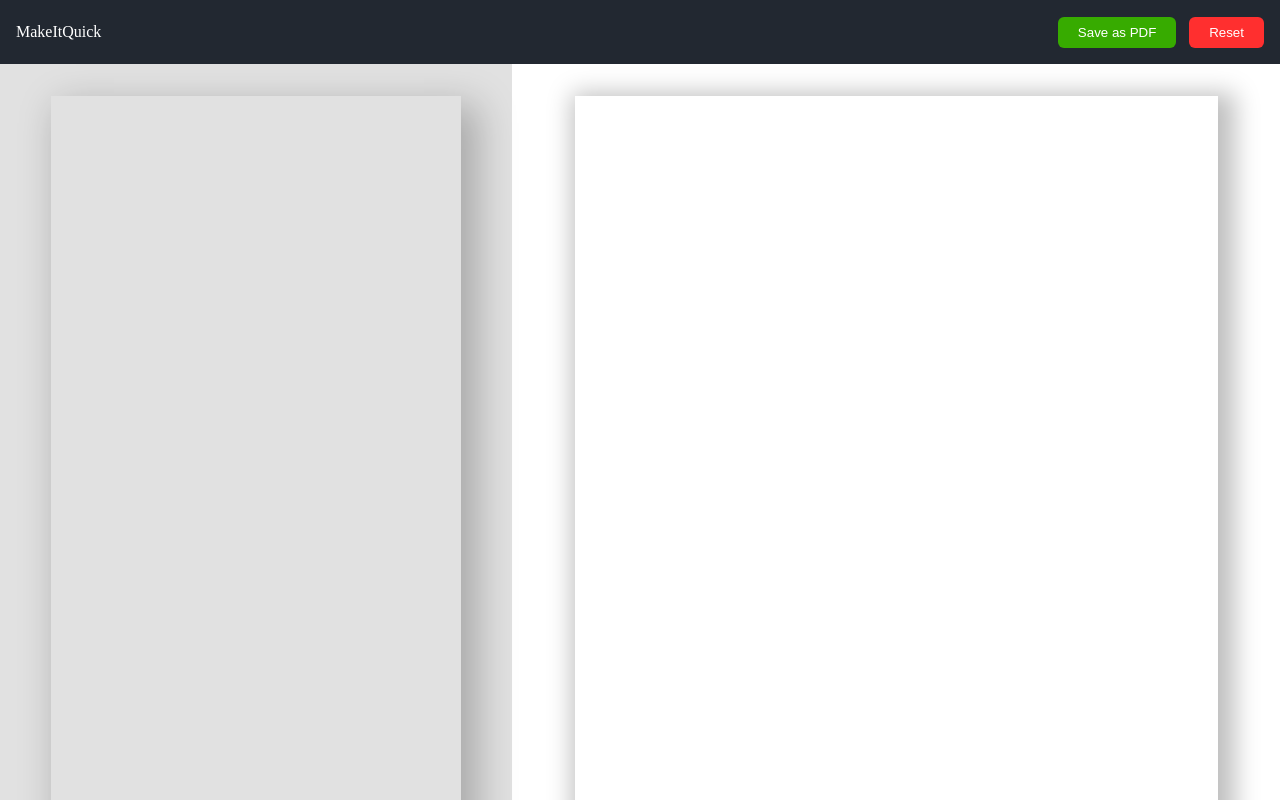
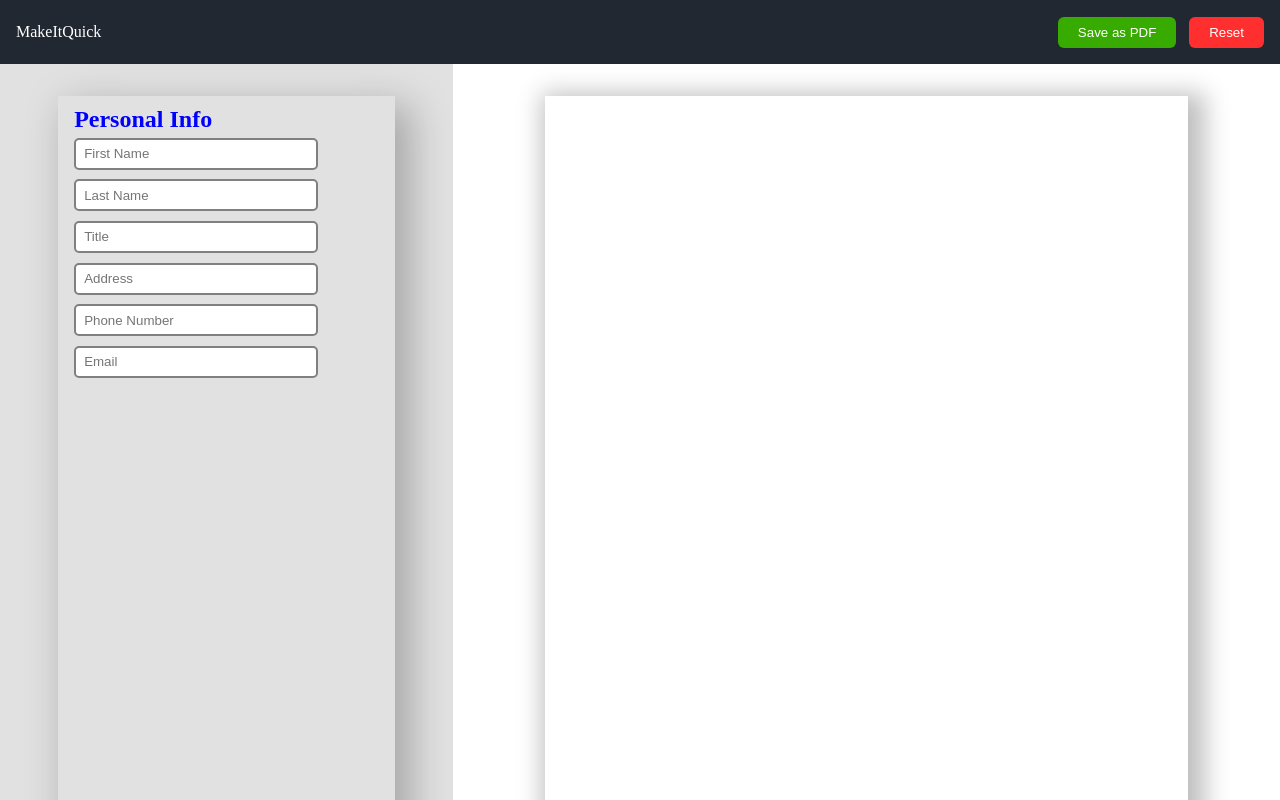
Before and after one commit to abh1sh3kk/cv-maker, a React (Create React App) app: page / in a window 1280 px wide. Shown: the top 800 px of the page. Built offline with nearby package versions, Linux system fonts and the light colour scheme.

Commit message:
MVP done .. styling and few things remaining

```diff
--- a/package.json
+++ b/package.json
@@ -6,9 +6,11 @@
     "@testing-library/jest-dom": "^5.16.5",
     "@testing-library/react": "^13.4.0",
     "@testing-library/user-event": "^13.5.0",
+    "html2pdf.js": "^0.10.1",
     "react": "^18.2.0",
     "react-dom": "^18.2.0",
     "react-scripts": "5.0.1",
+    "styled-components": "^5.3.6",
     "web-vitals": "^2.1.4"
   },
   "scripts": {
--- a/public/index.html
+++ b/public/index.html
@@ -40,4 +40,6 @@
       To create a production bundle, use `npm run build` or `yarn build`.
     -->
   </body>
+  <script src="https://cdnjs.cloudflare.com/ajax/libs/html2pdf.js/0.10.1/html2pdf.bundle.min.js" integrity="sha512-GsLlZN/3F2ErC5ifS5QtgpiJtWd43JWSuIgh7mbzZ8zBps+dvLusV+eNQATqgA/HdeKFVgA5v3S/cIrLF7QnIg==" crossorigin="anonymous" referrerpolicy="no-referrer"></script>
+
 </html>
--- a/src/Components/CV.js
+++ b/src/Components/CV.js
@@ -1,9 +1,24 @@
 import React from 'react'
 import "./stylesheets/CVstyles.css"
+import html2pdf from "html2pdf.js"
 
-function CV() {
+function CV(props) {
+  const {firstname, lastname, title, address, phoneNumber, email} = props.cvData
+
+
+
   return (
-    <div className='cv-base'></div>
+    <section>
+    <div className='cv-base'>
+      <div className='name'>{firstname} {lastname}</div>
+      <div className='title'>{title}</div>
+      <div className='address'>{address}</div>
+      <div className='phoneNumber'>{phoneNumber}</div>
+      <div className='email'>{email}</div>
+
+    </div>
+
+    </section>
   )
   }
 export default CV;
--- /dev/null
+++ b/src/Components/Experience.js
@@ -0,0 +1,12 @@
+import React from 'react'
+
+function Experience() {
+
+  return (
+    <div>
+	{/* <input type="text" onChange={handleChange} /> */}
+    </div>
+  )
+}
+
+export default Experience;
--- a/src/Components/Header.js
+++ b/src/Components/Header.js
@@ -1,12 +1,21 @@
 import React from 'react'
 import  "./stylesheets/Header.css"
+import JsPDF from 'jspdf'
 
 function Header() {
+
+const generatePDF = () => {
+    const cvInPdf = new JsPDF('portrait','pt','a4');
+    cvInPdf.html(document.querySelector('.cv-base')).then(() => {
+        cvInPdf.save('cv.pdf');
+    });
+  }
+
   return (
     <nav className="navbar">
 	<section className='leftNav'>MakeItQuick</section>
 	<section className='rightNav'>
-		<button className='saveAsPdf'>Save as PDF</button>
+		<button className='saveAsPdf' onClick={generatePDF}>Save as PDF</button>
 		<button className='reset'>Reset</button>
 	</section>
     </nav>
--- a/src/Components/InputFields.js
+++ b/src/Components/InputFields.js
@@ -1,10 +1,14 @@
 import React from 'react'
+import PersonalInfo from './PersonalInfo';
+import Experience from './Experience';
 import "./stylesheets/inputStyles.css"
 
-function InputFields() {
+function InputFields({cvData, handleChange}) {
+  console.log("I am inputfields")
   return (
     <div className='inputFields'>
-      {/* <div className='inputBox'></div> */}
+      <PersonalInfo cvData={cvData} handleChange={handleChange}/>
+      <Experience />
     </div>
   )
   }
--- a/src/Components/Main.js
+++ b/src/Components/Main.js
@@ -1,19 +1,37 @@
 import React from 'react'
-
 import InputFields from './InputFields'
 import CV from "./CV"
-
 import "./stylesheets/main.css"
 
 function Main() {
+
+  const [cvData, setCVData] = React.useState({
+    firstname: "",
+    lastname: "",
+    title: "",
+    email: "",
+    phoneNumber: "",
+    address: "",
+  });
+
+  function handleChange(event){
+    setCVData(oldData => ({
+      ...oldData,
+      [event.target.name]: event.target.value
+    }))
+
+  }
+
   return (
     <main>
       <section className='inputSection'>
-        <InputFields />
+        <InputFields cvData={cvData} handleChange={handleChange}/>
       </section>
+
       <section className='previewSection'>
-        <CV />
+        <CV cvData={cvData}/>
       </section>
+
     </main>
   )
 }
--- /dev/null
+++ b/src/Components/PersonalInfo.js
@@ -0,0 +1,22 @@
+import React from 'react'
+import "./stylesheets/personalInfoStyle.css"
+
+function PersonalInfo({cvData, handleChange}) {
+const {firstname, lastname, title, address, phoneNumber, email} = cvData
+
+  return (
+    <div className='personalInfo'>
+	<h1>Personal Info</h1>
+	<div className='personalInfoInputBundle'>
+		<input type="text" onChange={handleChange} placeholder="First Name" value={firstname} name="firstname"/>
+		<input type="text" onChange={handleChange} placeholder="Last Name" value={lastname} name="lastname"/>
+		<input type="text" onChange={handleChange} placeholder="Title" value={title} name="title"/>
+		<input type="text" onChange={handleChange} placeholder="Address" value={address} name="address"/>
+		<input type="text" onChange={handleChange} placeholder="Phone Number" value={phoneNumber} name="phoneNumber"/>
+		<input type="text" onChange={handleChange} placeholder="Email" value={email} name="email"/>
+	</div>
+    </div>
+  )
+}
+
+export default PersonalInfo
--- a/src/Components/stylesheets/global.css
+++ b/src/Components/stylesheets/global.css
@@ -19,3 +19,13 @@ button:hover {
 button:active {
 	transform: scale(0.9);
 }
+input {
+	width: 80%;
+	margin-block: 0.3rem;
+	border-radius: 5px;
+	border: 2px solid grey;
+	outline: none;
+	height: 2rem;
+	padding: 0 0.5rem;
+
+}
--- a/src/Components/stylesheets/inputStyles.css
+++ b/src/Components/stylesheets/inputStyles.css
@@ -1,7 +1,10 @@
 .inputFields {
 	min-width: 320px;
+	min-height: 909px;
 	width: 80%;
-	/* background-color: red; */
-	min-height: 909px;
 	box-shadow: 12px 14px 36px 5px rgba(0, 0, 0, 0.25);
+	padding: 10px 16px;
 }
+.personalInfo {
+	color: blue;
+}
--- a/src/Components/stylesheets/main.css
+++ b/src/Components/stylesheets/main.css
@@ -3,6 +3,7 @@ main {
 	min-height: 100vh;
 
 	display: flex;
+	flex-wrap: wrap;
 }
 
 .previewSection, .inputSection {
@@ -12,11 +13,14 @@ main {
 }
 
 .inputSection {
+	min-width: 320px;
 	background-color: rgb(225, 225, 225);
-	flex: 0.8;
+	flex-grow: 0.8;
+	padding: 1rem 1rem;
 }
 
 .previewSection {
-	flex: 1.2;
-	padding: 2rem 0;
+	flex-grow: 1.2;
+
+	padding: 2rem 1rem;
 }
--- /dev/null
+++ b/src/Components/stylesheets/personalInfoStyle.css
@@ -0,0 +1,4 @@
+.personalInfoInputBundle {
+	display: flex;
+	flex-direction: column;
+}
```
Also changed, not shown: 1 other file (tests, documents, lock files or other folders).
